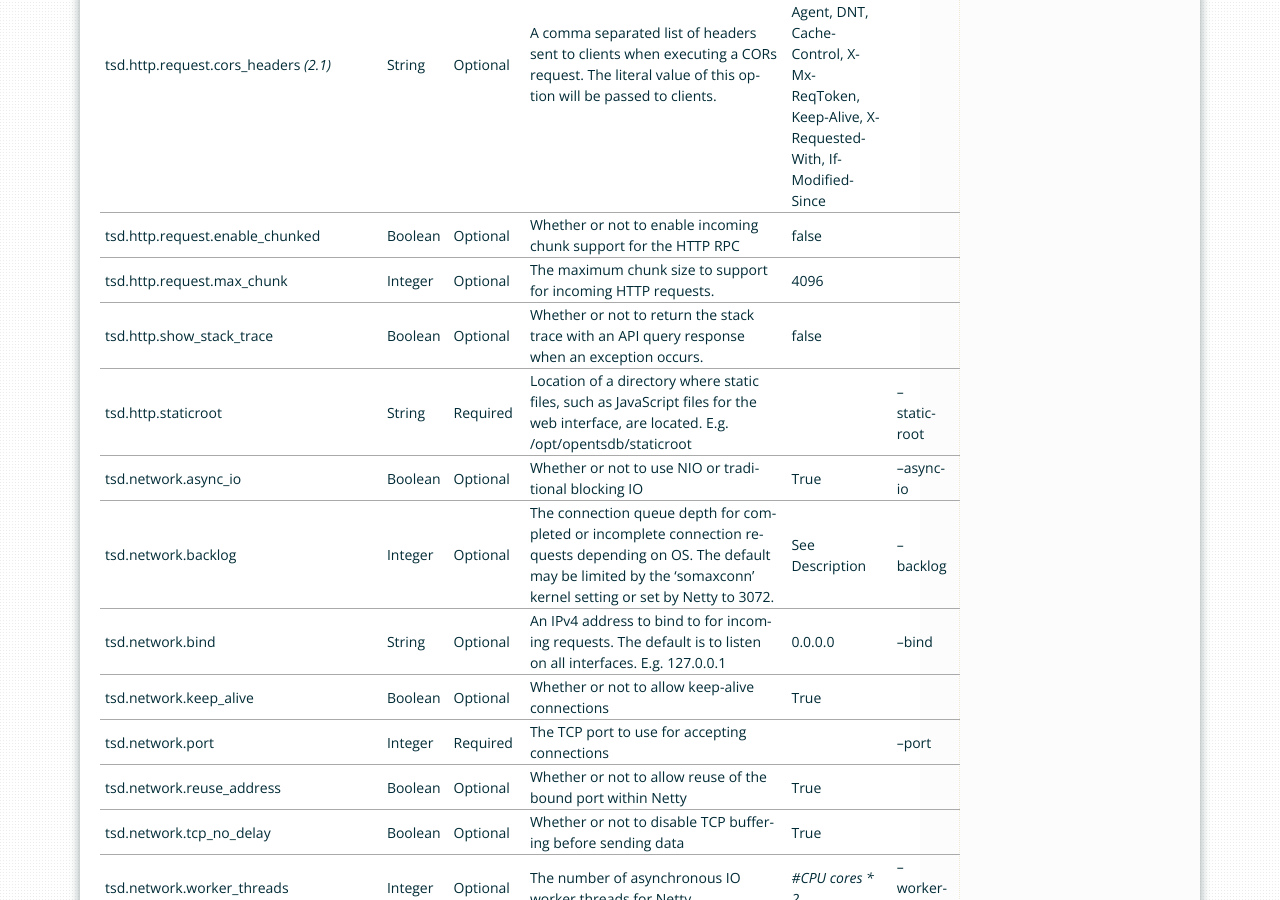
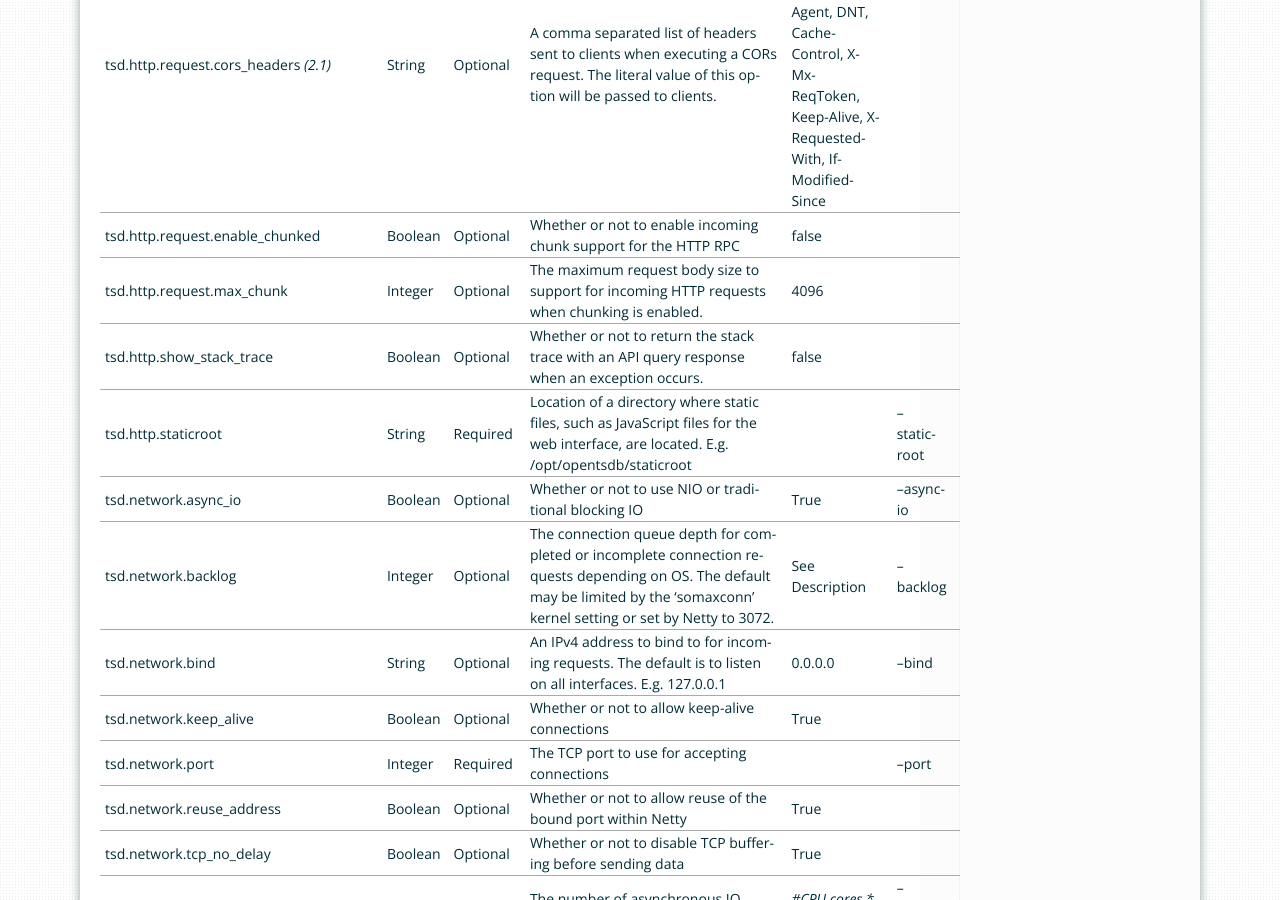
Before and after one commit to OpenTSDB/opentsdb.net, a Sphinx documentation site: the page built from docs/source/user_guide/configuration.rst, in a window 1280 px wide and 900 px high, scrolled down 2221 px. Built offline with Sphinx 7.4.7, drawn with Linux system fonts in a browser that asks for light colours.

Commit message:
Fix tsd.http.request.max_chunk documentation as per #324. Thanks to @tkrajca
Signed-off-by: Chris Larsen <clarsen@euphoriaaudio.com>

```diff
--- a/docs/source/user_guide/configuration.rst
+++ b/docs/source/user_guide/configuration.rst
@@ -68,7 +68,7 @@ documentation for details.
    "tsd.http.request.cors_domains", "String", "Optional", "A comma separated list of domain names to allow access to OpenTSDB when the ``Origin`` header is specified by the client. If empty, CORS requests are passed through without validation. The list may not contain the public wildcard ``*`` and specific domains at the same time.", "", ""
    "tsd.http.request.cors_headers *(2.1)*", "String", "Optional", "A comma separated list of headers sent to clients when executing a CORs request. The literal value of this option will be passed to clients.", "Authorization, Content-Type, Accept, Origin, User-Agent, DNT, Cache-Control, X-Mx-ReqToken, Keep-Alive, X-Requested-With, If-Modified-Since", ""
    "tsd.http.request.enable_chunked", "Boolean", "Optional", "Whether or not to enable incoming chunk support for the HTTP RPC", "false", ""
-   "tsd.http.request.max_chunk", "Integer", "Optional", "The maximum chunk size to support for incoming HTTP requests.", "4096", ""
+   "tsd.http.request.max_chunk", "Integer", "Optional", "The maximum request body size to support for incoming HTTP requests when chunking is enabled.", "4096", ""
    "tsd.http.show_stack_trace", "Boolean", "Optional", "Whether or not to return the stack trace with an API query response when an exception occurs.", "false", ""
    "tsd.http.staticroot", "String", "Required", "Location of a directory where static files, such as JavaScript files for the web interface, are located.
    E.g. /opt/opentsdb/staticroot", "", "--staticroot"
```
Also changed, not shown: 4 other files.
